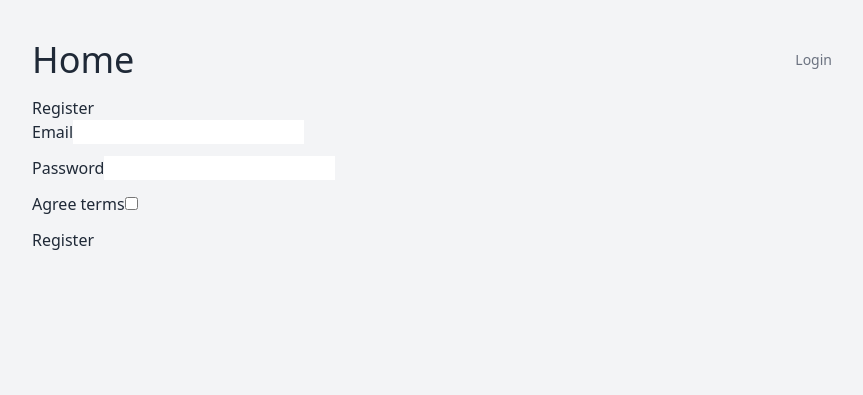
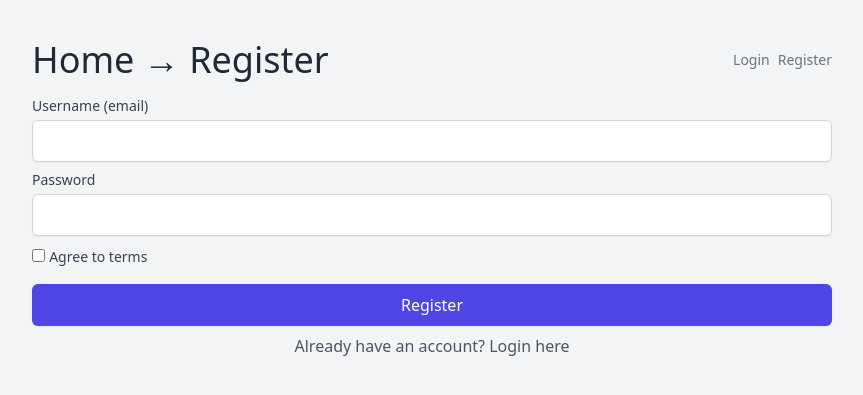
Before and after one commit to patrykpilek/symfony6-hands-on, a Symfony app: template templates/registration/register.html.twig in a window 1280 px wide. Shown: the top 395 px of the page, without its empty margins (208-1071 px from the left). Run offline with Twig, Linux system fonts and the light colour scheme; the template is opened without the code that fills it, so the values that code supplies are empty; form fields are guessed from the names that the template uses; some libraries are stand-ins or nearby versions.

Commit message:
registration form template

```diff
--- a/templates/base.html.twig
+++ b/templates/base.html.twig
@@ -42,6 +42,9 @@
                 <div>
                     <a href="{{ path('app_login') }}">Login</a>
                 </div>
+                <div class="ml-2">
+                    <a href="{{ path('app_register') }}">Register</a>
+                </div>
             {% endif %}
         </div>
     </div>
--- a/templates/login/index.html.twig
+++ b/templates/login/index.html.twig
@@ -31,4 +31,8 @@
             </button>
         </div>
     </form>
+
+    <div class="mt-2 text-center text-gray-600 dark:text-gray-400">
+        Don't have an account? <a href="{{ path('app_register') }}">Register here</a>
+    </div>
 {% endblock %}
--- a/templates/registration/register.html.twig
+++ b/templates/registration/register.html.twig
@@ -2,20 +2,43 @@
 
 {% block title %}Register{% endblock %}
 
+{% block bread %}
+    → Register
+{% endblock %}
+
 {% block body %}
     {% for flash_error in app.flashes('verify_email_error') %}
-        <div class="alert alert-danger" role="alert">{{ flash_error }}</div>
+        <div class="rounded-md p-2 border-red-300 bg-red-50 border dark:border-red-600 dark:bg-red-700 dark:text-white mb-4" role="alert">{{ flash_error }}</div>
     {% endfor %}
 
-    <h1>Register</h1>
+    {{ form_start(registrationForm) }}
+    <div>
+        {{ form_label(registrationForm.email, 'Username (email)', {'label_attr': {'class': 'block text-sm text-gray-700 dark:text-gray-300 font-medium'}}) }}
+        {{ form_widget(registrationForm.email, {'attr': {'class': 'block w-full shadow-sm border-gray-300 dark:border-transparent dark:text-gray-800 rounded-md border p-2 mt-1 mb-2'}}) }}
+        {{ form_errors(registrationForm.email) }}
+    </div>
 
-    {{ form_start(registrationForm) }}
-        {{ form_row(registrationForm.email) }}
-        {{ form_row(registrationForm.plainPassword, {
-            label: 'Password'
-        }) }}
-        {{ form_row(registrationForm.agreeTerms) }}
+    <div>
+        <div>
+            {{ form_label(registrationForm.plainPassword, 'Password', {'label_attr': {'class': 'block text-sm text-gray-700 dark:text-gray-300 font-medium'}}) }}
+            {{ form_widget(registrationForm.plainPassword, {'attr': {'class': 'block w-full shadow-sm border-gray-300 dark:border-transparent dark:text-gray-800 rounded-md border p-2 mt-1 mb-2'}}) }}
+            {{ form_errors(registrationForm.plainPassword) }}
+        </div>
+    </div>
 
-        <button type="submit" class="btn">Register</button>
+    <div>
+        {{ form_widget(registrationForm.agreeTerms, {'attr': {'class': 'h-4 w-4 rounded border-gray border text-indigo-300 mr-2'}}) }}
+        {{ form_label(registrationForm.agreeTerms, 'Agree to terms', {'label_attr': {'class': 'text-sm text-gray-700 dark:text-gray-300 font-medium'}}) }}
+    </div>
+
+    <div>
+        <button type="submit" class="block w-full shadow-sm border-transparent bg-indigo-600 hover:bg-indigo-700 dark:bg-indigo-500 dark:hover:bg-indigo-400 text-white rounded-md border p-2 mt-4 mb-2">
+            Register
+        </button>
+    </div>
     {{ form_end(registrationForm) }}
+
+    <div class="mt-2 text-center text-gray-600 dark:text-gray-400">
+        Already have an account? <a href="{{ path('app_login') }}">Login here</a>
+    </div>
 {% endblock %}
```
Also changed, not shown: README.md.
